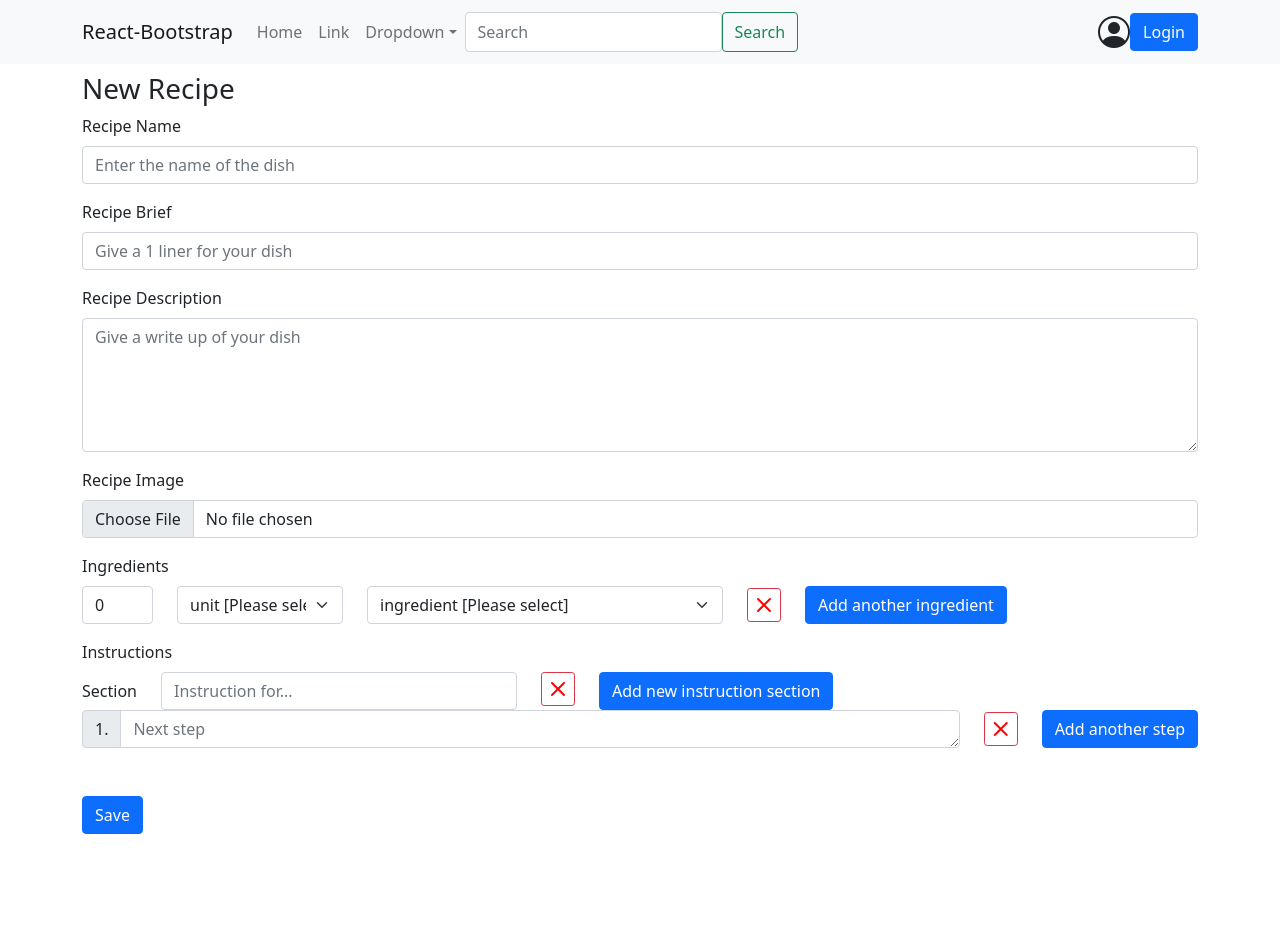
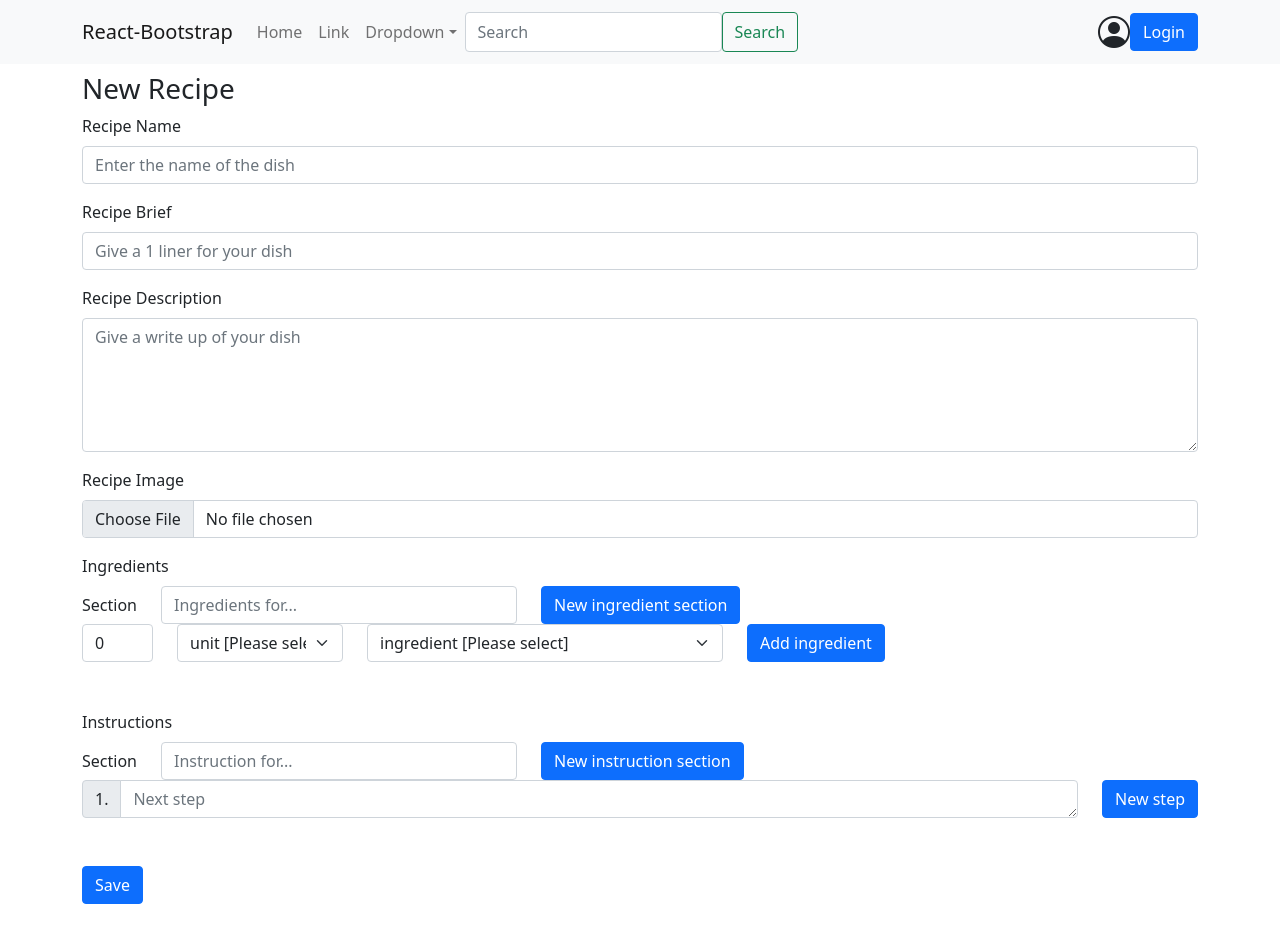
Before and after one commit to kalyak/RHub, a React (Create React App) app: page /recipes/new in a window 1280 px wide. Shown: the top 942 px of the page. Before the commit the page ends 882 px from the top, so only its background shows below. Built offline with nearby package versions, Linux system fonts and the light colour scheme.

Commit message:
Added sections logic to ingredients in form.

```diff
--- a/src/recipes/components/RecipeFormComponents/FormInstructions.js
+++ b/src/recipes/components/RecipeFormComponents/FormInstructions.js
@@ -78,7 +78,7 @@ const FormInstructions = ({ initialInstructions = [""] }) => {
           {index === instructionsList.length - 1 && (
             <Col md="auto">
               <Button name="adddInstructionBtn" onClick={addInstructionHandler}>
-                Add another
+                New step
               </Button>
             </Col>
           )}
--- a/src/recipes/components/RecipeFormComponents/RecipeForm.js
+++ b/src/recipes/components/RecipeFormComponents/RecipeForm.js
@@ -1,11 +1,11 @@
 import React from "react";
 import { Button, Form } from "react-bootstrap";
-import FormIngredientsSelections from "./FormIngredientsSelections";
+import FormIngredientsSelections from "./Sections_FormIngredientsSelections";
 import FormInstructions from "./Sections_FormInstructions";
 // import FormInstructions from "./FormInstructions";
 
 const RecipeForm = ({ recipe = {} }) => {
-  console.log(recipe);
+  // console.log(recipe);
 
   const submitHandler = (event) => {
     event.preventDefault();
--- /dev/null
+++ b/src/recipes/components/RecipeFormComponents/Sections_FormIngredientsSelections.js
@@ -0,0 +1,216 @@
+import React from "react";
+import { useState } from "react";
+import { Button, Col, Form, Row } from "react-bootstrap";
+
+// const DUMMY_INGREDIENTS = [
+//   {
+//     ingredientsFor: "Brigadeiros",
+//     ingredients: [
+//       {
+//         ingredientName: "sweetened condensed milk",
+//         amount: 14,
+//         unit: "ounce",
+//       },
+//       { ingredientName: "cocoa powder", amount: 4, unit: "tablespoon" },
+//       { ingredientName: "salt", amount: 1 / 4, unit: "teaspoon" },
+//       { ingredientName: "butter", amount: 3, unit: "tablespoon" },
+//       { ingredientName: "vanilla", amount: 1, unit: "teaspoon" },
+//       { ingredientName: "chocolate sprinkles", amount: null, unit: null },
+//     ],
+//   },
+// ];
+
+const FormIngredientsSelections = ({
+  initialIngredients = [
+    {
+      ingredientsFor: "",
+      ingredients: [
+        {
+          amount: 0,
+          unit: "",
+          ingredientName: "",
+        },
+      ],
+    },
+  ],
+}) => {
+  const [ingredientsList, setIngredientsList] = useState(initialIngredients);
+
+  const editIngredientHander = (event, sectionIndex, index = null) => {
+    const { id, value } = event.target;
+    const newIngredientsList = [...ingredientsList];
+    index === null
+      ? (newIngredientsList[sectionIndex][id] = value)
+      : (newIngredientsList[sectionIndex].ingredients[index][id] = value);
+    setIngredientsList(newIngredientsList);
+  };
+
+  const addSectionHandler = () => {
+    setIngredientsList([
+      ...ingredientsList,
+      {
+        ingredientsFor: "",
+        ingredients: [
+          {
+            amount: 0,
+            unit: "",
+            ingredientName: "",
+          },
+        ],
+      },
+    ]);
+  };
+
+  const removeSectionHandler = (sectionIndex) => {
+    const newIngredientsList = [...ingredientsList];
+    newIngredientsList.splice(sectionIndex, 1);
+    setIngredientsList(newIngredientsList);
+  };
+
+  const addIngredientHandler = (sectionIndex) => {
+    const newIngredientsList = [...ingredientsList];
+    newIngredientsList[sectionIndex].ingredients.push({
+      amount: 0,
+      unit: "",
+      ingredientName: "",
+    });
+    setIngredientsList(newIngredientsList);
+  };
+
+  const removeIngredientHandler = (sectionIndex, index) => {
+    const newIngredientsList = [...ingredientsList];
+    newIngredientsList[sectionIndex].ingredients.splice(index, 1);
+    setIngredientsList(newIngredientsList);
+  };
+
+  return (
+    <Form.Group className="mb-5">
+      <Form.Label>Ingredients</Form.Label>
+      {ingredientsList.map((section, sectionIndex) => {
+        return (
+          <Form.Group className="mb-3" key={sectionIndex}>
+            <Form.Group as={Row} controlId="ingredientsFor">
+              <Form.Label column sm="auto">
+                Section
+              </Form.Label>
+              <Col sm="4">
+                <Form.Control
+                  placeholder="Ingredients for..."
+                  value={section.ingredientsFor}
+                  onChange={(event) =>
+                    editIngredientHander(event, sectionIndex)
+                  }
+                />
+              </Col>
+              {ingredientsList.length !== 1 && (
+                <Col md="auto">
+                  <Button
+                    onClick={() => removeSectionHandler(sectionIndex)}
+                    variant="outline-danger"
+                    size="sm"
+                  >
+                    <i
+                      className="bi bi-x-lg"
+                      style={{ fontSize: "1rem", color: "red" }}
+                    />
+                  </Button>
+                </Col>
+              )}
+              {sectionIndex === ingredientsList.length - 1 && (
+                <Col md="auto">
+                  <Button onClick={addSectionHandler}>
+                    New ingredient section
+                  </Button>
+                </Col>
+              )}
+            </Form.Group>
+            {section.ingredients.map((ingredient, index) => (
+              <Row
+                name="ingredientRow"
+                key={index}
+                className="align-items-center mb-1"
+              >
+                <Form.Group as={Col} md="1" controlId="amount">
+                  <Form.Control
+                    type="number"
+                    placeholder="Amount"
+                    onChange={(event) =>
+                      editIngredientHander(event, sectionIndex, index)
+                    }
+                    value={ingredient.amount}
+                    min={0}
+                    step={0.01}
+                  />
+                </Form.Group>
+                <Form.Group as={Col} md="2" controlId="unit">
+                  <Form.Select
+                    onChange={(event) =>
+                      editIngredientHander(event, sectionIndex, index)
+                    }
+                    value={ingredient.unit}
+                  >
+                    <option value="" disabled hidden>
+                      unit [Please select]
+                    </option>
+                    <option value="cup">cup</option>
+                    <option value="tbsp">tablespoon</option>
+                    <option value="tsp">fluid ounce</option>
+                    <option value="gram">gram</option>
+                    <option value="ml">ml</option>
+                  </Form.Select>
+                </Form.Group>
+                <Form.Group as={Col} md="4" controlId="ingredientName">
+                  <Form.Select
+                    onChange={(event) =>
+                      editIngredientHander(event, sectionIndex, index)
+                    }
+                    value={ingredient.ingredientName}
+                  >
+                    <option value="" disabled hidden>
+                      ingredient [Please select]
+                    </option>
+                    <option value="chocolate">Chocolate</option>
+                    <option value="milk">Milk</option>
+                    <option value="sugar">Sugar</option>
+                    <option value="water">Water</option>
+                    <option value="tea">Tea</option>
+                  </Form.Select>
+                </Form.Group>
+                {section.ingredients.length !== 1 && (
+                  <Col md="auto">
+                    <Button
+                      name="removeIngredientBtn"
+                      onClick={() =>
+                        removeIngredientHandler(sectionIndex, index)
+                      }
+                      variant="outline-danger"
+                      size="sm"
+                    >
+                      <i
+                        className="bi bi-x-lg"
+                        style={{ fontSize: "1rem", color: "red" }}
+                      />
+                    </Button>
+                  </Col>
+                )}
+                {index === section.ingredients.length - 1 && (
+                  <Col md="auto">
+                    <Button
+                      name="adddIngredientBtn"
+                      onClick={() => addIngredientHandler(sectionIndex)}
+                    >
+                      Add ingredient
+                    </Button>
+                  </Col>
+                )}
+              </Row>
+            ))}
+          </Form.Group>
+        );
+      })}
+      {/* {JSON.stringify(ingredientsList)} */}
+    </Form.Group>
+  );
+};
+
+export default FormIngredientsSelections;
--- a/src/recipes/components/RecipeFormComponents/Sections_FormInstructions.js
+++ b/src/recipes/components/RecipeFormComponents/Sections_FormInstructions.js
@@ -31,12 +31,10 @@ const FormInstructions = ({
 
   const editInstructionhandler = (event, sectionIndex, index = null) => {
     const { id, value } = event.target;
-    // console.log(sectionIndex, index, id, value);
     const newInstructionsList = [...instructionsList];
     index === null
       ? (newInstructionsList[sectionIndex][id] = value)
       : (newInstructionsList[sectionIndex][id][index] = value);
-    // console.log(newInstructionsList);
     setInstructions(newInstructionsList);
   };
 
@@ -84,6 +82,7 @@ const FormInstructions = ({
                   }
                 />
               </Col>
+              {instructionsList.length !== 1 && (
                 <Col md="auto">
                   <Button
                     onClick={() => removeSectionHandler(sectionIndex)}
@@ -94,13 +93,13 @@ const FormInstructions = ({
                       className="bi bi-x-lg"
                       style={{ fontSize: "1rem", color: "red" }}
                     />
-                  {/* X */}
                   </Button>
                 </Col>
+              )}
               {sectionIndex === instructionsList.length - 1 && (
                 <Col md="auto">
                   <Button onClick={addSectionHandler}>
-                    Add new instruction section
+                    New instruction section
                   </Button>
                 </Col>
               )}
@@ -126,6 +125,7 @@ const FormInstructions = ({
                     ></FormControl>
                   </InputGroup>
                 </Col>
+                {section.instructions.length !== 1 && (
                   <Col md="auto">
                     <Button
                       name="removeInstructionBtn"
@@ -142,13 +142,14 @@ const FormInstructions = ({
                       {/* X */}
                     </Button>
                   </Col>
+                )}
                 {index === section.instructions.length - 1 && (
                   <Col md="auto">
                     <Button
                       name="adddInstructionBtn"
                       onClick={() => addInstructionHandler(sectionIndex)}
                     >
-                      Add another step
+                      New step
                     </Button>
                   </Col>
                 )}
```
Lines whose indentation alone changed are shown as unchanged.
